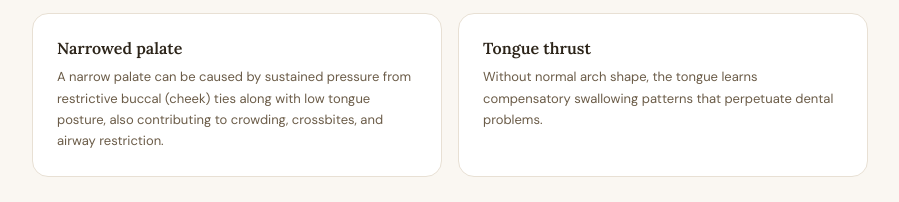
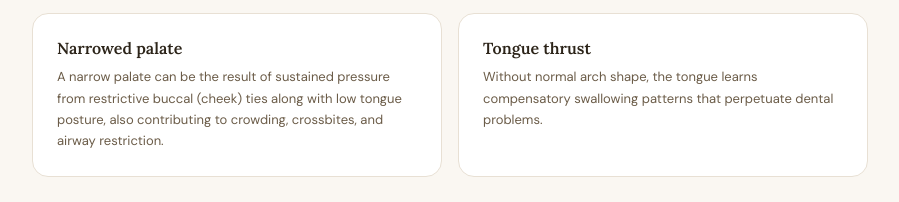
Before and after one commit to Infuge532/digits-and-spots, a plain HTML site: page oral-manifestations.html in a window 1280 px wide. Shown: the part 2616-2818 px from the top of the page, without its empty margins (190-1089 px from the left). Drawn offline with Linux system fonts and the light colour scheme.

Commit message:
Reword narrowed palate description
Co-Authored-By: Claude Opus 4.8 <noreply@anthropic.com>

```diff
--- a/oral-manifestations.html
+++ b/oral-manifestations.html
@@ -119,7 +119,7 @@
           </div>
           <div class="ds-card">
             <h3>Narrowed palate</h3>
-            <p>A narrow palate can be caused by sustained pressure from restrictive buccal (cheek) ties along with low tongue posture, also contributing to crowding, crossbites, and airway restriction.</p>
+            <p>A narrow palate can be the result of sustained pressure from restrictive buccal (cheek) ties along with low tongue posture, also contributing to crowding, crossbites, and airway restriction.</p>
           </div>
           <div class="ds-card">
             <h3>Tongue thrust</h3>
```
